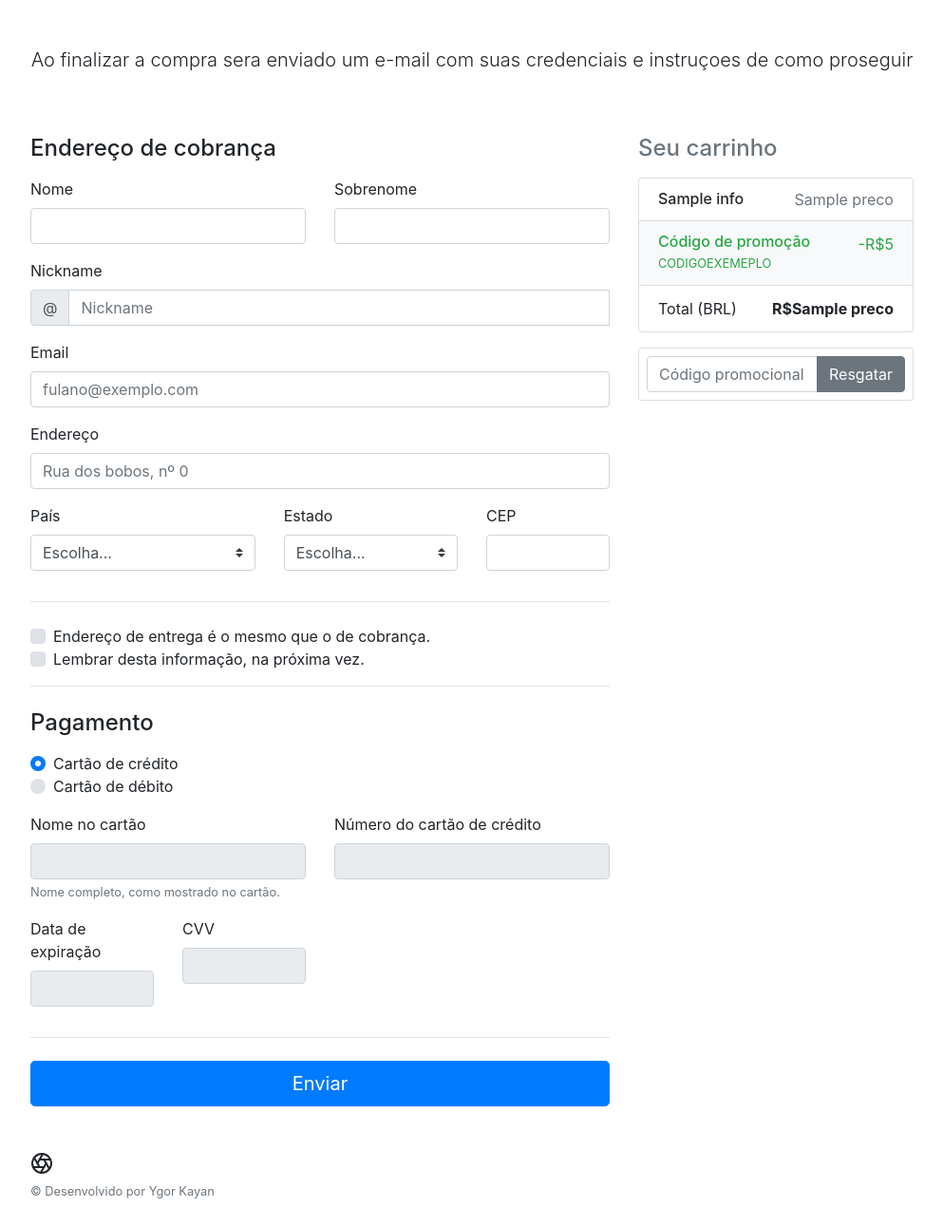
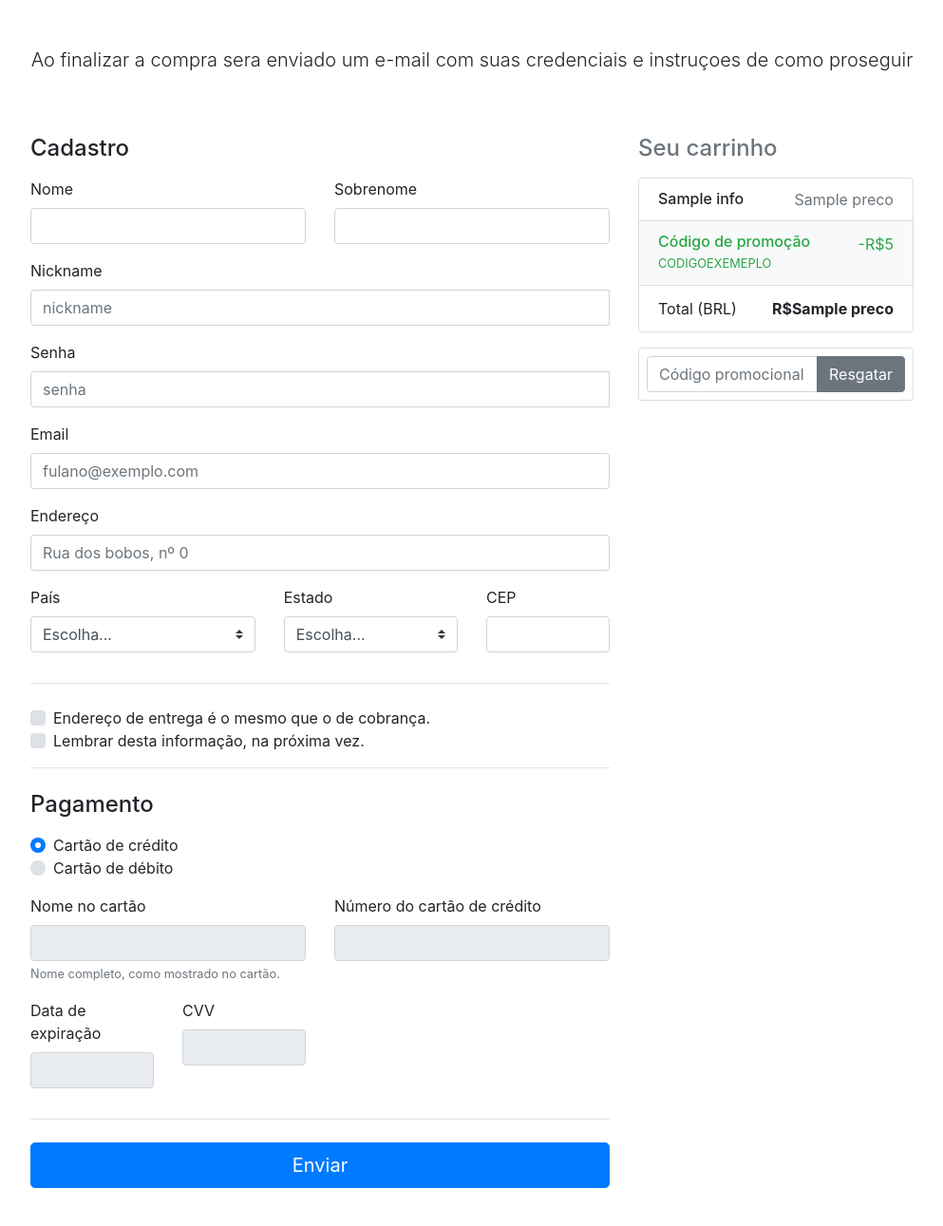
Before and after one commit to ygorkayan/YK-Estacionamento, a Django app: template Site/templates/Site/carrinho.html in a window 1280 px wide. Shown: the part 48-1339 px from the top of the page at 95% size, without its empty margins (143-1136 px from the left). Before the commit the page ends 1310 px from the top, so only its background shows below. Run offline with Django 3.2, Linux system fonts and the light colour scheme; the template is opened without the code that fills it: most values are stand-ins (such as "Sample title", 1, 10 or a date in 2020).

Commit message:
Trabalhando no backend

```diff
--- a/Site/forms.py
+++ b/Site/forms.py
@@ -1,4 +1,5 @@
 from django import forms
+
 from .models import Suporte, Carrinho
 
 
@@ -11,4 +12,4 @@ class FormSuporte(forms.ModelForm):
 class FormCarrinho(forms.ModelForm):
     class Meta:
         model = Carrinho
-        fields = ["nome", "sobrenome", "nickname", "email", "endereco", "pais", "estado", "cep", "valor"]
+        fields = ["nome", "sobrenome", "nickname", "senha", "email", "endereco", "pais", "estado", "cep", "valor"]
--- a/Site/models.py
+++ b/Site/models.py
@@ -18,6 +18,7 @@ class Carrinho(models.Model):
     nome = models.CharField(max_length=80)
     sobrenome = models.CharField(max_length=80)
     nickname = models.CharField(max_length=100)
+    senha = models.CharField(max_length=100)
     email = models.CharField(max_length=100)
     endereco = models.CharField(max_length=100)
     pais = models.CharField(max_length=100)
--- a/Site/templates/Site/carrinho.html
+++ b/Site/templates/Site/carrinho.html
@@ -52,7 +52,7 @@
 
              {# -------------------------------------------------------------- #}
             <div class="col-md-8 order-md-1">
-                <h4 class="mb-3">Endereço de cobrança</h4>
+                <h4 class="mb-3">Cadastro</h4>
                 <form class="needs-validation" method="post" action="{% url "site-carrinho" %}">
                     {% csrf_token %}
                     <div class="row">
@@ -75,12 +75,19 @@
                     <div class="mb-3">
                         <label for="nickname">Nickname</label>
                         <div class="input-group">
-                            <div class="input-group-prepend">
-                                <span class="input-group-text">@</span>
-                            </div>
-                            <input type="text" class="form-control" id="nickname" placeholder="Nickname" name="nickname" required>
+                            <input type="text" class="form-control" id="nickname" placeholder="nickname" name="nickname" required>
                             <div class="invalid-feedback" style="width: 100%;">
                                 Seu nickname é obrigatório.
+                            </div>
+                        </div>
+                    </div>
+
+                    <div class="mb-3">
+                        <label for="nickname">Senha</label>
+                        <div class="input-group">
+                            <input type="password" class="form-control" id="nickname" placeholder="senha" name="senha" required>
+                            <div class="invalid-feedback" style="width: 100%;">
+                                Sua senha é obrigatório.
                             </div>
                         </div>
                     </div>
--- a/Site/views.py
+++ b/Site/views.py
@@ -1,6 +1,6 @@
 import threading
 from django.core.mail import send_mail
-from django.shortcuts import render
+from django.shortcuts import render, redirect
 from .forms import FormSuporte, FormCarrinho
 
 
@@ -23,6 +23,7 @@ def suporte(request):
 
             email = threading.Thread(target=Mandar_Email, args=(nome, email, 2))
             email.start()
+            return redirect("site-index")
     return render(request, "Site/suporte.html")
 
 
@@ -47,10 +48,11 @@ def carrinho(request):
             valor = request.POST["valor"]
             email = request.POST["email"]
             nickname = request.POST["nickname"]
+            senha = request.POST["senha"]
             outros = {
                 "valor": valor,
                 "nickname": nickname,
-                "senha": "abc123"
+                "senha": senha
             }
 
             email = threading.Thread(target=Mandar_Email, args=(nome, email, 1, outros))
```
